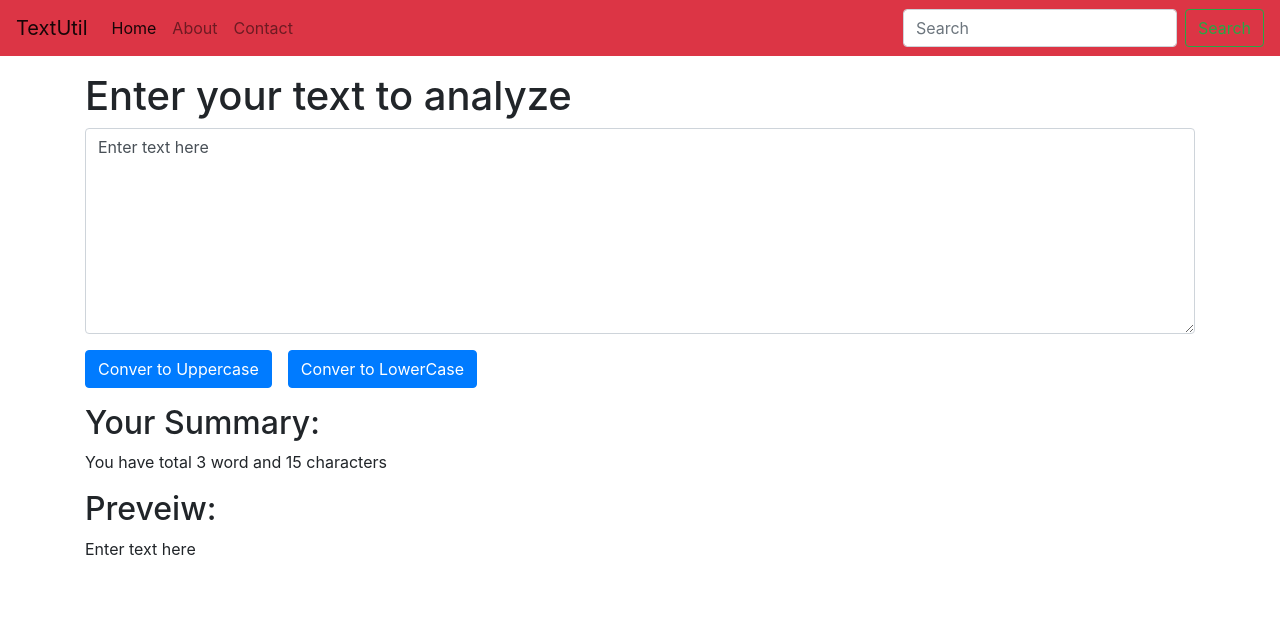
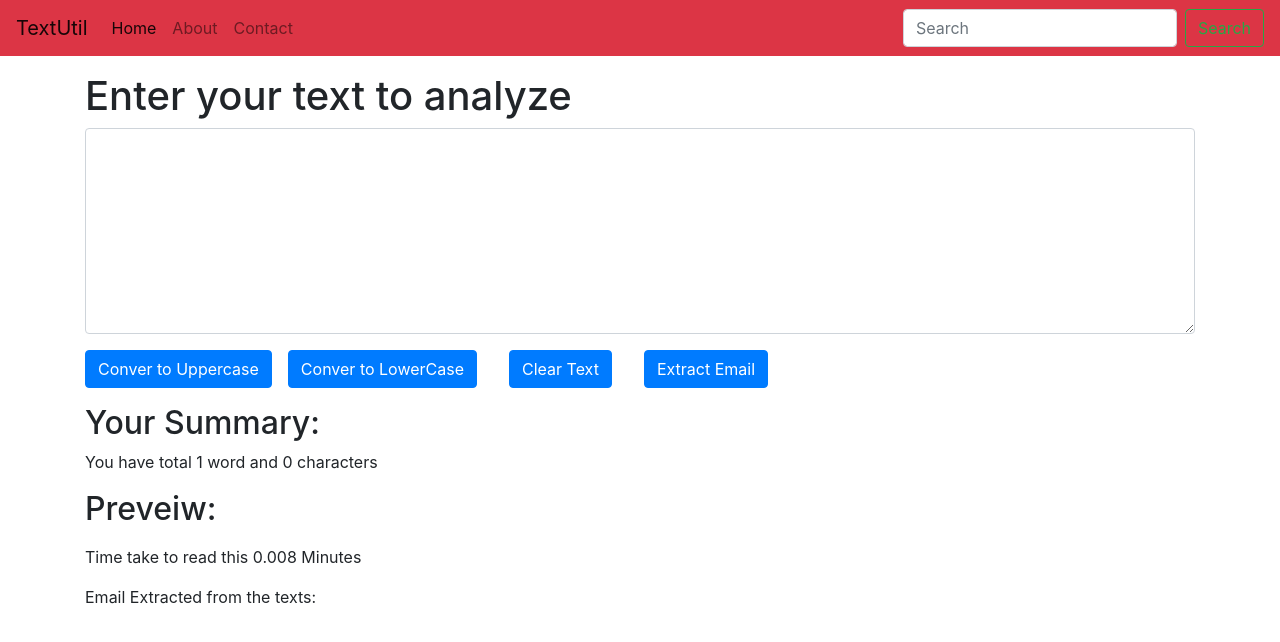
Before and after one commit to SURAJGUPTA0414/TextUtil, a React (Create React App) app: page / in a window 1280 px wide. Shown: the top 642 px of the page. Built offline with nearby package versions, Linux system fonts and the light colour scheme.

Commit message:
textutil video9 commit

```diff
--- a/src/Component/Form.js
+++ b/src/Component/Form.js
@@ -1,49 +1,74 @@
 import { useState } from "react";
 
 export default function Form(props) {
-  const [Text, setText] = useState("Enter text here");
+  const [Text, setText] = useState("");
 
   const handleUpClick = () => {
     console.log("uppercase was clicked");
     let newText = Text.toUpperCase();
     setText(newText);
-  }
+  };
 
   const handleLowClick = () => {
     console.log("Lowercase was clicked");
     let newText = Text.toLowerCase();
     setText(newText);
-  }
+  };
+
+  const handlClearClick = () => {
+    console.log("clear was clicked");
+    let newText = "";
+    setText(newText);
+  };
+
+  const handlEmailClick = () => {
+    console.log("Email extractor was clicked");
+    let text = Text;
+    var regex = /<(.*)>/g; // The actual regex
+    var matches = regex.exec(text);
+    setText(matches[1]);
+  };
 
   const handleChange = (e) => {
-    console.log("handleChange was clicked"+Text);
-    setText(e.target.value)
-  }
+    console.log("handleChange was clicked" + Text);
+    setText(e.target.value);
+  };
   return (
     <>
       <div className="container my-3">
-      <h1>
-        {props.heading}
-      </h1>
+        <h1>{props.heading}</h1>
         <div className="mb-3">
           <textarea
             className="form-control"
             id="text"
             rows="8"
-          placeholder="type here"
             value={Text}
             onChange={handleChange}
           ></textarea>
-
         </div>
-      <button className="btn btn-primary" onClick={handleUpClick}>Conver to Uppercase</button>
-      <button className="btn btn-primary mx-3" onClick={handleLowClick}>Conver to LowerCase</button>
+        <button className="btn btn-primary" onClick={handleUpClick}>
+          Conver to Uppercase
+        </button>
+        <button className="btn btn-primary mx-3" onClick={handleLowClick}>
+          Conver to LowerCase
+        </button>
+        <button className="btn btn-primary mx-3" onClick={handlClearClick}>
+          Clear Text
+        </button>
+        <button className="btn btn-primary mx-3" onClick={handlEmailClick}>
+          Extract Email{" "}
+        </button>
       </div>
       <div className="container">
         <h2>Your Summary:</h2>
-      <p>You have total {Text.split(" ").length} word and {Text.length} characters</p>
+        <p>
+          You have total {Text.split(" ").length} word and {Text.length}{" "}
+          characters
+        </p>
         <h2>Preveiw:</h2>
         <p>{Text}</p>
+        <p>Time take to read this {0.008 * Text.split(" ").length} Minutes</p>
+        <p>Email Extracted from the texts: {Text}</p>
       </div>
     </>
   );
```
Lines whose indentation alone changed are shown as unchanged.
